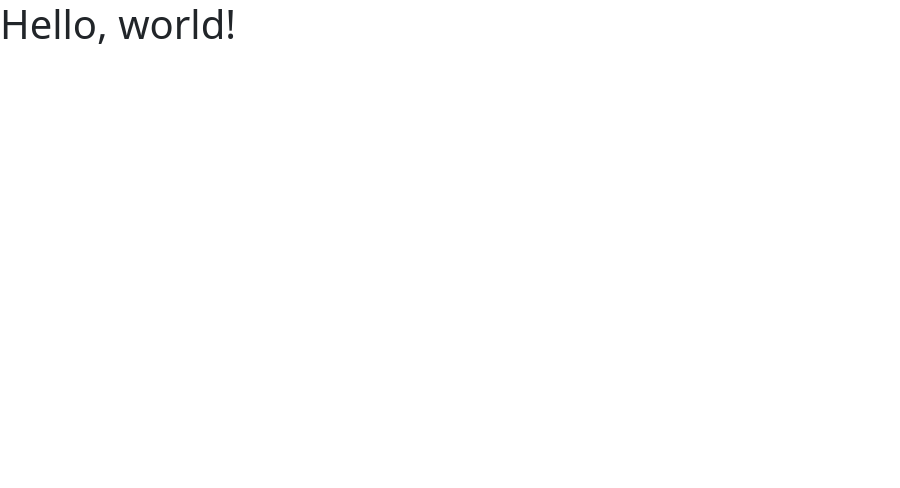
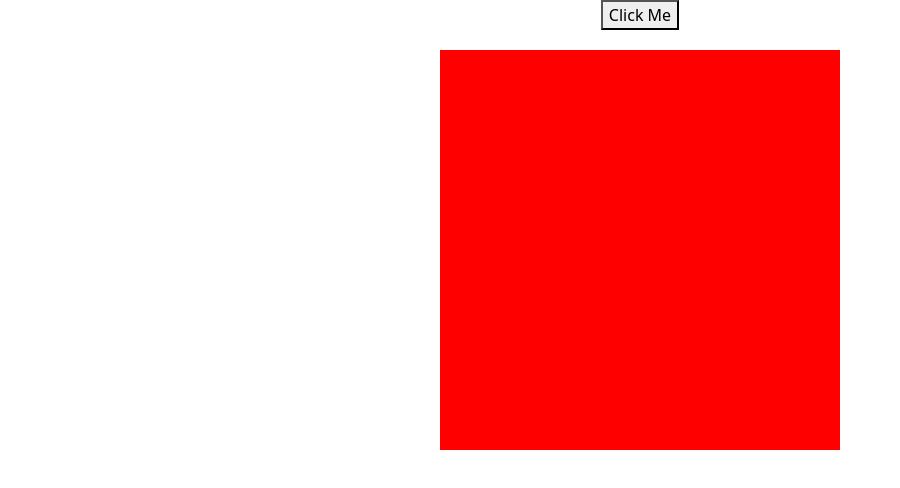
Before and after one commit to brianhernandez04/javascript-practice, a plain HTML site: page index.html in a window 1280 px wide. Shown: the whole page, without its empty margins (0-900 px from the left). Drawn offline with nearby package versions, Linux system fonts and the light colour scheme.

Commit message:
added box and changed color

```diff
--- a/css/style.css
+++ b/css/style.css
@@ -0,0 +1,10 @@
+#changeMe {
+    width: 400px;
+    height: 400px;
+    margin: 20px ;
+    background: red;
+    margin: 20px auto;
+}
+body {
+    text-align: center;
+}
--- a/index.html
+++ b/index.html
@@ -9,15 +9,17 @@
     <link href="https://cdn.jsdelivr.net/npm/bootstrap@5.1.3/dist/css/bootstrap.min.css" rel="stylesheet" integrity="sha384-1BmE4kWBq78iYhFldvKuhfTAU6auU8tT94WrHftjDbrCEXSU1oBoqyl2QvZ6jIW3" crossorigin="anonymous">
 
     <link rel="stylesheet" href="./css/style.css">
-    <link rel="stylesheet" href="./js/main.js">
+
+
+
 
     <title>Daily Challenge</title>
   </head>
   <body>
-    <h1 onclick="" class="header" id="">Hello, world!</h1>
+    <button onclick="changeColor()">Click Me</button>
+    <div id="changeMe"></div>
 
-
-
+    <script src="./js/main.js"></script>
 
 
 
--- a/js/main.js
+++ b/js/main.js
@@ -0,0 +1,7 @@
+var button = document.querySelector('button');
+
+var box = document.getElementById ('changeMe');
+
+button.onclick = function changeColor(){
+    box.style.background = 'blue';
+}
```
